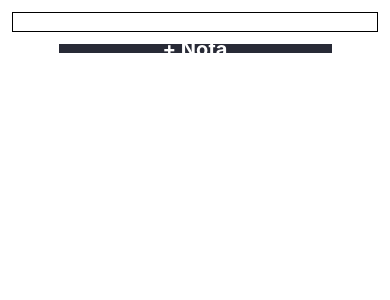
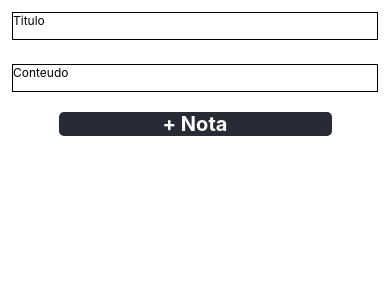
Before and after one commit to Dibimo/trabalho-saulo, a React Native app: screen / in a window 390 px wide. Shown: the top 300 px of the page. Built offline with nearby package versions, Linux system fonts and the light colour scheme.

Commit message:
Varias coisas

```diff
--- /dev/null
+++ b/src/Telas/Adicionar/Item/index.js
@@ -0,0 +1,17 @@
+import React from "react";
+
+import { useState } from "react";
+
+import { Text, View, TextInput, TouchableOpacity } from "react-native";
+
+export default function Item({texto, acao}) {
+
+
+
+  return (
+      <View>
+        <TouchableOpacity onPress={acao}><Text>Deletar</Text></TouchableOpacity>
+        <Text>{texto}</Text>
+      </View>
+  );
+}
--- a/src/Telas/Adicionar/index.js
+++ b/src/Telas/Adicionar/index.js
@@ -1,20 +1,68 @@
-import React from 'react';
-import { StatusBar, Text, View, TextInput,   } from 'react-native';
-import  Botao  from '../../componentes/Botao'
+import React, { useState } from 'react';
+import { StatusBar, Text, View, TextInput, FlatList, TouchableOpacity  } from 'react-native';
+import  Botao  from '../../componentes/Botao';
+import  CardNota  from '../../componentes/CardNota';
+import Item from './Item'
 import estilo from './estilo';
 export default function Adicionar() {
     const [texto, setTexto] = React.useState('');
+    const [titulo, setTitulo] = React.useState('');
+    const [idAtual, setIdAtual] = React.useState(1);
 
+    const [vetorNotas, setVetorNotas] = useState([]);
+    const constroiNota = ()=>{
+        let textoNota = String(texto);
+        let idNota = idAtual;
+        setIdAtual(prevIdAtual => prevIdAtual + 1);
+        return {id: idNota, texto: textoNota}
+    }
+    const addNota = () =>{
+        var novoArrayNotas = [...vetorNotas, constroiNota()];
+        setVetorNotas(novoArrayNotas);
+    };
+    const removeNota = notaId => {
+        setVetorNotas(vetorNotas => {
+            return vetorNotas.filter(nota => nota.id !== notaId);
+        });
+    };
     return (
         <View>
         <StatusBar />
-            <TextInput
-            style={estilo.input}
-            multiline={true}
-            value={texto}
-            onChangeText={text => setTexto(text)}
+            <View>
+                <TextInput
+                style={estilo.input}
+                multiline={true}
+                value={titulo}
+                onChangeText={titulo => setTitulo(titulo)}
+                placeholder={'Titulo'}
+                />
+                <TextInput
+                style={estilo.input}
+                multiline={true}
+                value={texto}
+                onChangeText={text => setTexto(text)}
+                placeholder={'Conteudo'}
+                />
+            </View>
+            <View>
+                <Botao valor="+ Nota" acao={()=>{
+                    addNota();
+                }}></Botao>
+            </View>
+            <FlatList data={vetorNotas}
+                renderItem={({ item }) => (
+                    <TouchableOpacity >
+                        {/* <Text onPress={() => { removeNota(item.id) }}>Deletar</Text> */}
+                        {/* <Item {...item} acao={() => { removeNota(item.id) }} /> */}
+                        <CardNota titulo={titulo} texto={texto} acao={()=>{ removeNota(item.id) }}></CardNota>
+                    </TouchableOpacity>
+                )
+
+
+            }
+                keyExtractor={({ id }) => String(id)}
+
             />
-            <Botao valor="+ Nota" acao={()=>{alert(texto)}}></Botao>
         </View>
     );
 }
--- a/src/componentes/Botao/estilo.js
+++ b/src/componentes/Botao/estilo.js
@@ -7,11 +7,12 @@ export default StyleSheet.create({
     },
     botao:{
         width: '70%',
-        height: '39%',
+        height: '100%',
         backgroundColor: "#282a36",
         display: "flex",
         alignContent: "center",
-        justifyContent: "center"
+        justifyContent: "center",
+        borderRadius: 5
     },
     valor: {
         fontWeight: 'bold',
--- /dev/null
+++ b/src/componentes/CardNota/estilo.js
@@ -0,0 +1,8 @@
+import { StyleSheet } from 'react-native';
+
+export default StyleSheet.create({
+    nota:{
+        border: "1px solid black",
+        marginBottom: 2
+    }
+});
--- /dev/null
+++ b/src/componentes/CardNota/index.js
@@ -0,0 +1,22 @@
+import React from 'react';
+import { View, Text, TouchableOpacity } from 'react-native';
+import estilo from './estilo'
+export default function CardNota({titulo, texto, acao}) {
+    const [aberto, setAberto] = React.useState(false);
+    const abreEFecha = ()=>{
+        setAberto(prevAberto=> !prevAberto);
+    }
+    return (
+        <View style={estilo.nota}>
+            <TouchableOpacity onPress={abreEFecha}><Text>{titulo}</Text></TouchableOpacity>
+            {aberto &&
+                <View>
+                    <View>{texto}</View>
+                    <TouchableOpacity onPress={acao}>
+                        <Text>Deletar</Text>
+                    </TouchableOpacity>
+                </View>
+            }
+        </View>
+    );
+}
```
